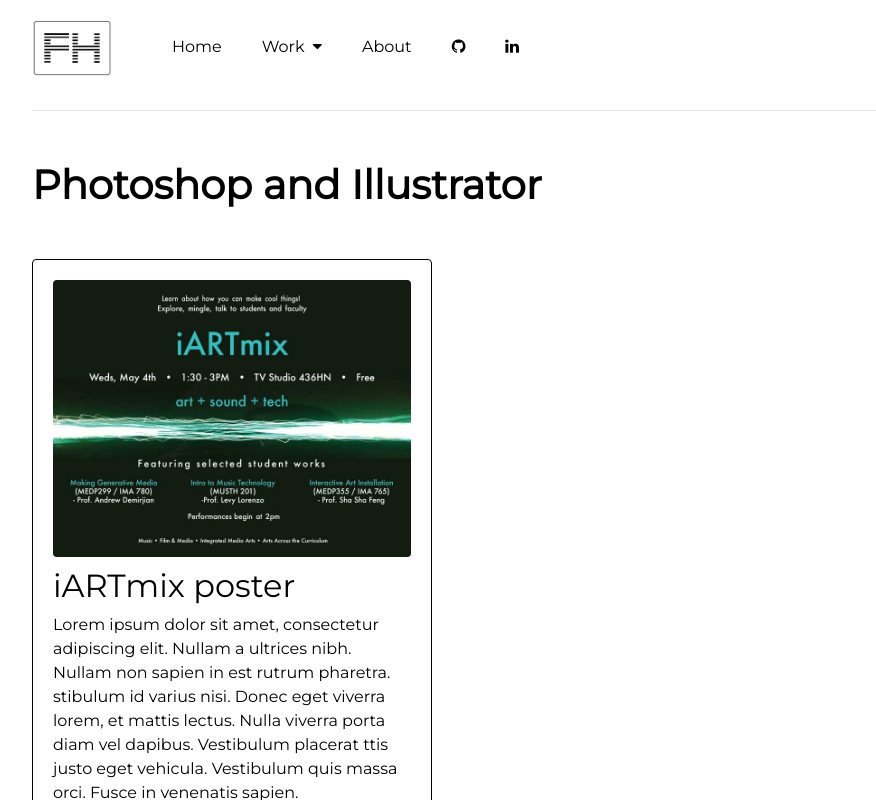
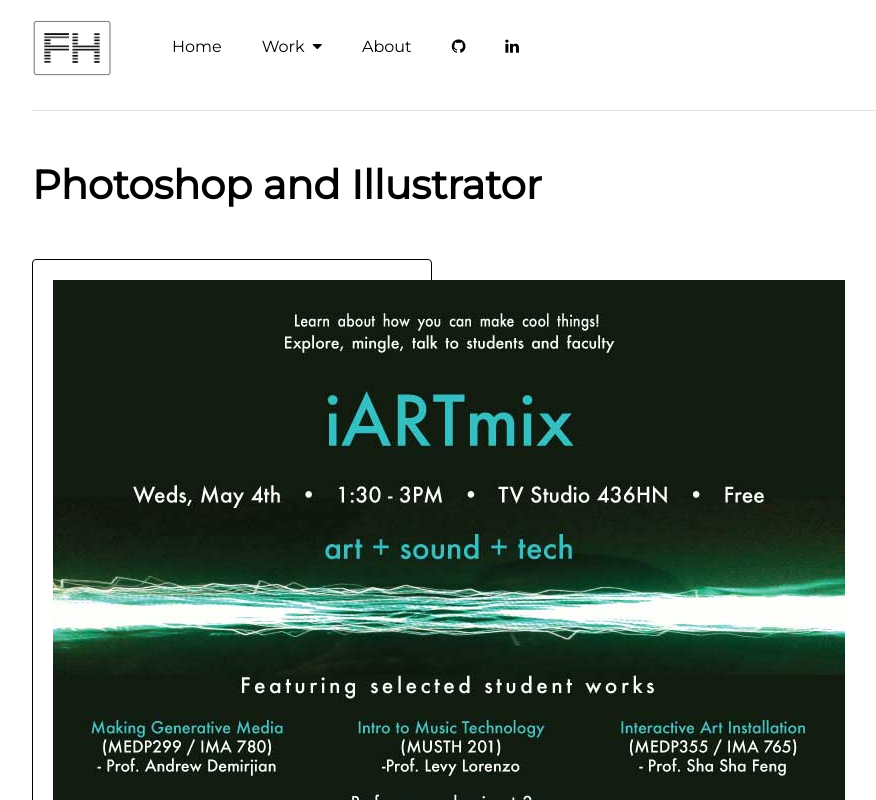
Before and after one commit to FelipeAtGA/fh-portfolio, a React (Create React App) app in the folder client/: page /PsAi in a window 1280 px wide. Shown: the top 800 px of the page, without its empty margins (8-884 px from the left). Built offline with nearby package versions, Linux system fonts and the light colour scheme.

Commit message:
add css rules and change css className for the project image

```diff
--- a/client/src/css/PsAi.css
+++ b/client/src/css/PsAi.css
@@ -6,10 +6,16 @@
   padding: 20px;
   border: 1px solid;
   border-radius: 4px;
+  margin-right: 3%;
 }
 
-.projectWrapper img {
+.projectimage {
   width: 100%;
+  height: 223px;
+  overflow: hidden;
   margin-bottom: 10px;
   border-radius: 4px;
+  background-repeat: no-repeat;
+  background-size: cover;
+  background-position: center center;
 }
```
